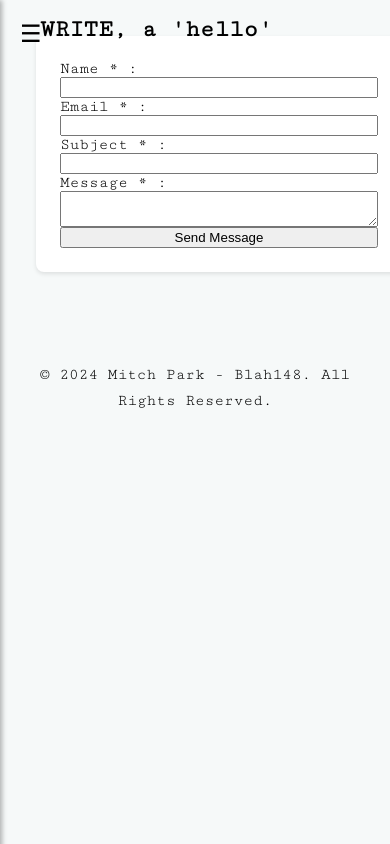
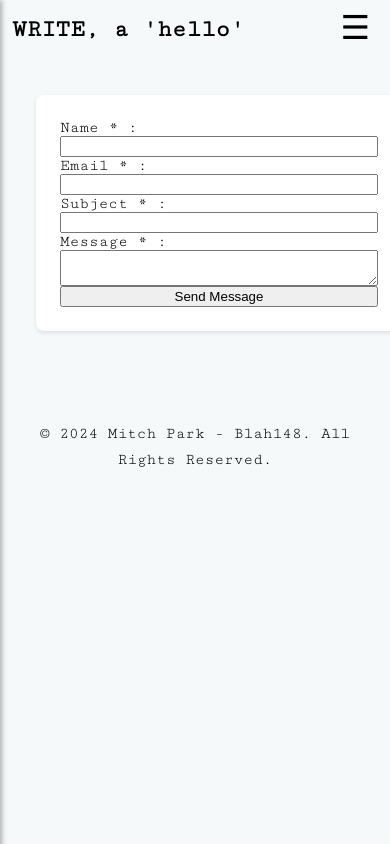
Before and after one commit to blah148/portfolio, a Next.js app: page /write in a window 390 px wide. Shown: the top 844 px of the page. Built offline with nearby package versions, Linux system fonts and the light colour scheme.

Commit message:
some css adjustments for mobile

```diff
--- a/components/Header.js
+++ b/components/Header.js
@@ -6,7 +6,7 @@ import { useEffect, useState } from 'react';
 import styles from './header.module.css'; // Import the CSS module
 import Menu from './Menu.js';
 
-export default function Header({ logoTitle = "Park, Mitch [Blah148]" }) {
+export default function Header({ logoTitle = "Park, Mitch" }) {
   // const [socialLinks, setSocialLinks] = useState([]);
 
   // Fetch social links from the Supabase table
--- a/components/Menu.js
+++ b/components/Menu.js
@@ -37,9 +37,6 @@ const Menu = () => {
           isMenuOpen ? styles.slideIn : styles.slideOut
         }`}
       >
-        <button className={styles.closeButton} onClick={handleMenuToggle}>
-          ✖
-        </button>
     <div className={styles.sidebar}>
       <Link href="#" passHref>
         <p style={{ cursor: 'pointer', color: 'blue' }}>SKIM, the bio</p>
--- a/components/header.module.css
+++ b/components/header.module.css
@@ -6,8 +6,6 @@
 }
 
 .logo {
-  position: absolute;
-  left: 40px; /* Align the logo to the top left */
   font-size: 24px;
   font-weight: bold;
 }
--- a/styles/Menu.module.css
+++ b/styles/Menu.module.css
@@ -1,10 +1,10 @@
 /* Menu Icon */
 .menuIcon {
-  font-size: 24px;
+  font-size: 33px;
   cursor: pointer;
   position: fixed;
-  top: 20px;
-  left: 20px;
+  top: 8px;
+  right: 20px; /* Adjusted to top-right corner */
   z-index: 1001;
 }
 
@@ -31,16 +31,16 @@
   padding: 20px;
   box-shadow: 2px 0 5px rgba(0, 0, 0, 0.3);
   z-index: 1001;
-  transform: translateX(-100%);
+  transform: translateX(-100%); /* Starts off-screen to the left */
   transition: transform 0.3s ease-in-out;
 }
 
 .menu.slideIn {
-  transform: translateX(0);
+  transform: translateX(0); /* Slides in from the left */
 }
 
 .menu.slideOut {
-  transform: translateX(-100%);
+  transform: translateX(-100%); /* Slides back to the left */
 }
 
 /* Close Button */
```
